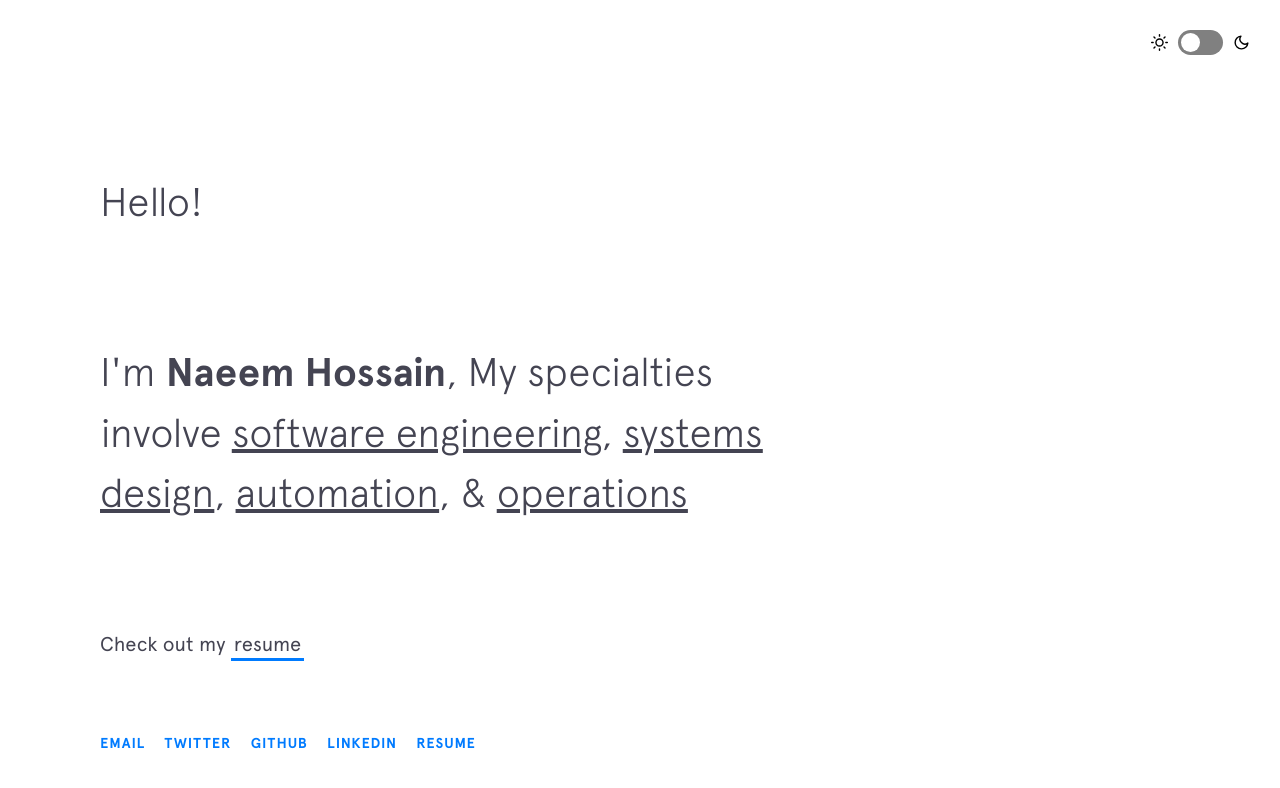
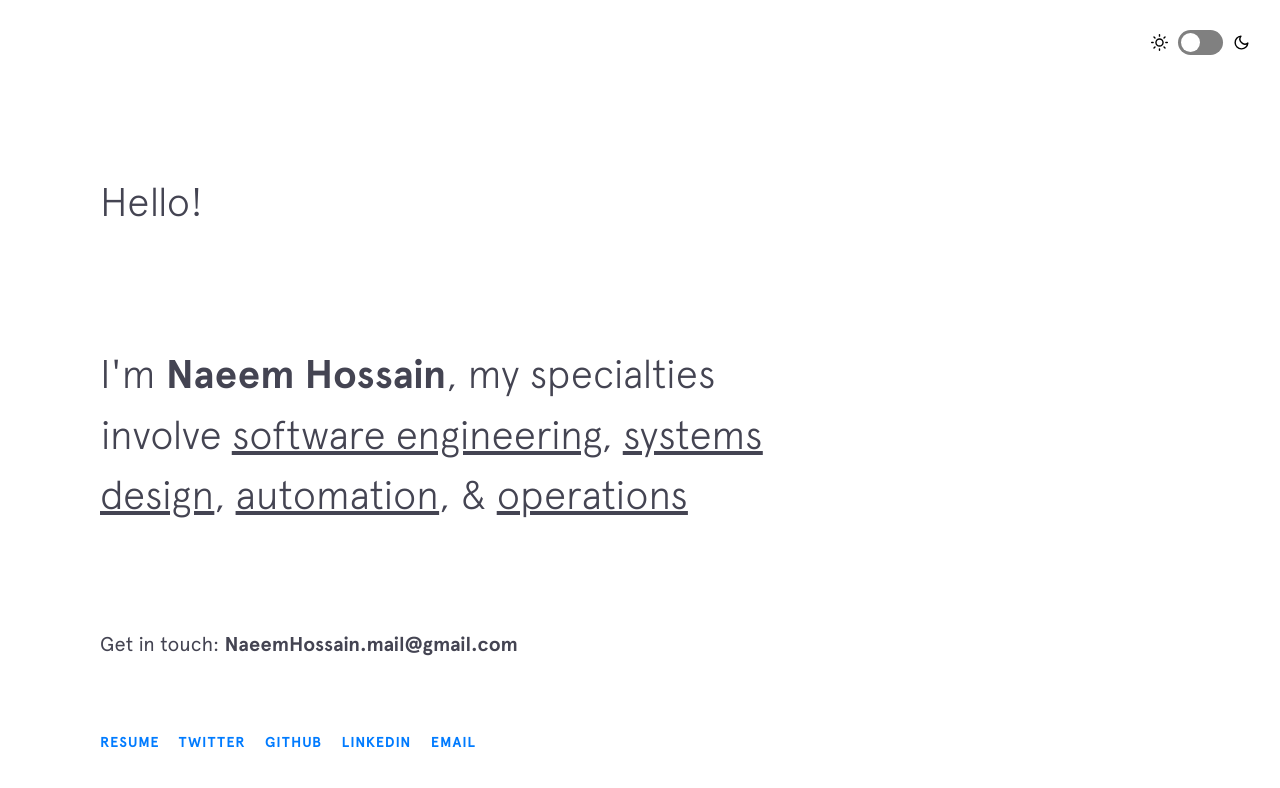
Before and after one commit to malenabashar/malenabashar.github.io, a Jekyll site: the page built from index.html, in a window 1280 px wide and 900 px high. Shown: the top 788 px of the window. Built offline with Jekyll 4.4.1, drawn with Linux system fonts in a browser that asks for light colours; nearby versions of some CDN libraries; some of the changed text lies outside the part shown.

Commit message:
Updating website

```diff
--- a/_config.yml
+++ b/_config.yml
@@ -9,8 +9,8 @@ cover: https://NaeemH.github.io/img/og.png
 logo: https://NaeemH.github.io/img/emojis/technologist.png
 resume: https://docs.google.com/document/d/1d-88RdBhhV0KIrwrXidZa6YKKApXPO1EpkB2Vez7Lf0/preview
 social:
-  - title: email
-    url: mailto:naeemhossain.mail@gmail.com
+  - title: resume
+    url: https://docs.google.com/document/d/1d-88RdBhhV0KIrwrXidZa6YKKApXPO1EpkB2Vez7Lf0/preview
   - title: twitter
     url: https://twitter.com/Nakjeem
 #  - title: instagram
@@ -21,8 +21,8 @@ social:
     url: https://github.com/NaeemH
   - title: linkedin
     url: https://www.linkedin.com/in/naeem-hossain
-  - title: resume
-    url: https://docs.google.com/document/d/1d-88RdBhhV0KIrwrXidZa6YKKApXPO1EpkB2Vez7Lf0/preview
+  - title: email
+    url: mailto:naeemhossain.mail@gmail.com
 
 # Build settings
 markdown: kramdown
--- a/_includes/intro.html
+++ b/_includes/intro.html
@@ -4,15 +4,15 @@
   </h1>
 
   <h2 class="intro__tagline">I'm
-    <span class="name">Naeem Hossain</span>, My specialties involve <u>software engineering</u>, <u>systems design</u>, <u>automation</u>, &amp; <u>operations</u>
+    <span class="name">Naeem Hossain</span>, my specialties involve <u>software engineering</u>, <u>systems design</u>, <u>automation</u>, &amp; <u>operations</u>
     <!-- <span class="emoji technologist"></span> -->
   </h2>
 
   <h3 class="intro__contact">
-    <span>Check out my</span>
+    <span>Get in touch:</span>
     <!-- <span class="emoji pointer"></span> -->
     <span>
-      <a href="https://docs.google.com/document/d/1d-88RdBhhV0KIrwrXidZa6YKKApXPO1EpkB2Vez7Lf0/preview" target="_blank" class="highlight-link">resume</a>
+      <a href="mailto:naeemhossain.mail@gmail.com">NaeemHossain.mail@gmail.com</a>
     </span>
   </h3>
   <!-- <div class='li'> -->
```
Also changed, not shown: _config_dev.yml (+4 -4 lines).
